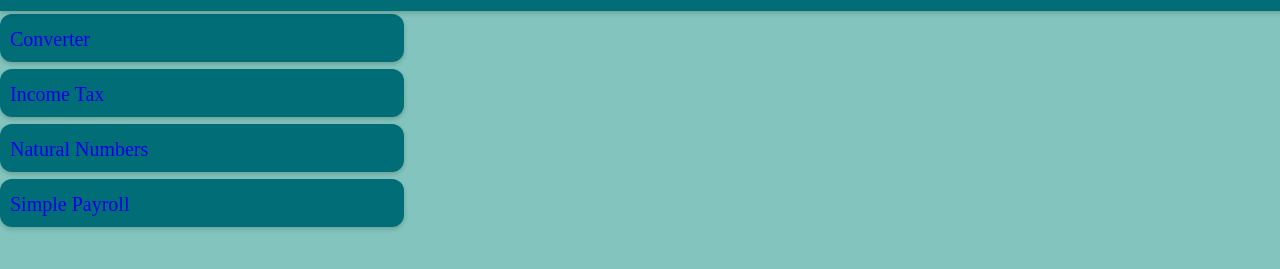
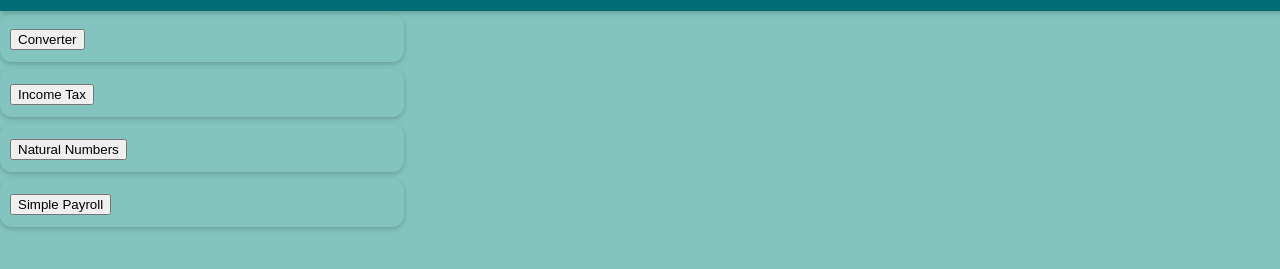
Before and after one commit to Alphonso125/ITC, a plain HTML site: page index.html in a window 1280 px wide. Shown: the part 51-320 px from the top of the page. Drawn offline with Linux system fonts and the light colour scheme.

Commit message:
Update index.html

```diff
--- a/index.html
+++ b/index.html
@@ -30,7 +30,7 @@
         left: 0px;
         width: 30%;
         height: 30px;
-        background-color: #006d77;
+        background-color:;
         border-width: 3px;
         border-radius: 12px;
         border-color: black;
@@ -76,9 +76,9 @@
     <h1></h1>
     <p>This is your first HTML file!</p>
     <div id="topBar">ITC</div>
-    <a href="Assignment 1.html" id="signBar" class="signBar">Converter</a>
-    <a href="Assignment 2.html" id="signBar2" class="signBar">Income Tax</a>
-    <a href="Assignment 3.html" id="signBar3" class="signBar">Natural Numbers</a>
-    <a href="Assignment 4.html" id="signBar4" class="signBar">Simple Payroll</a>
+    <a href="Assignment 1.html" id="signBar" class="signBar"><button>Converter</button></a>
+    <a href="Assignment 2.html" id="signBar2" class="signBar"><button>Income Tax</button></a>
+    <a href="Assignment 3.html" id="signBar3" class="signBar"><button>Natural Numbers</button></a>
+    <a href="Assignment 4.html" id="signBar4" class="signBar"><button>Simple Payroll</button></a>
 </body>
 </html>
```
